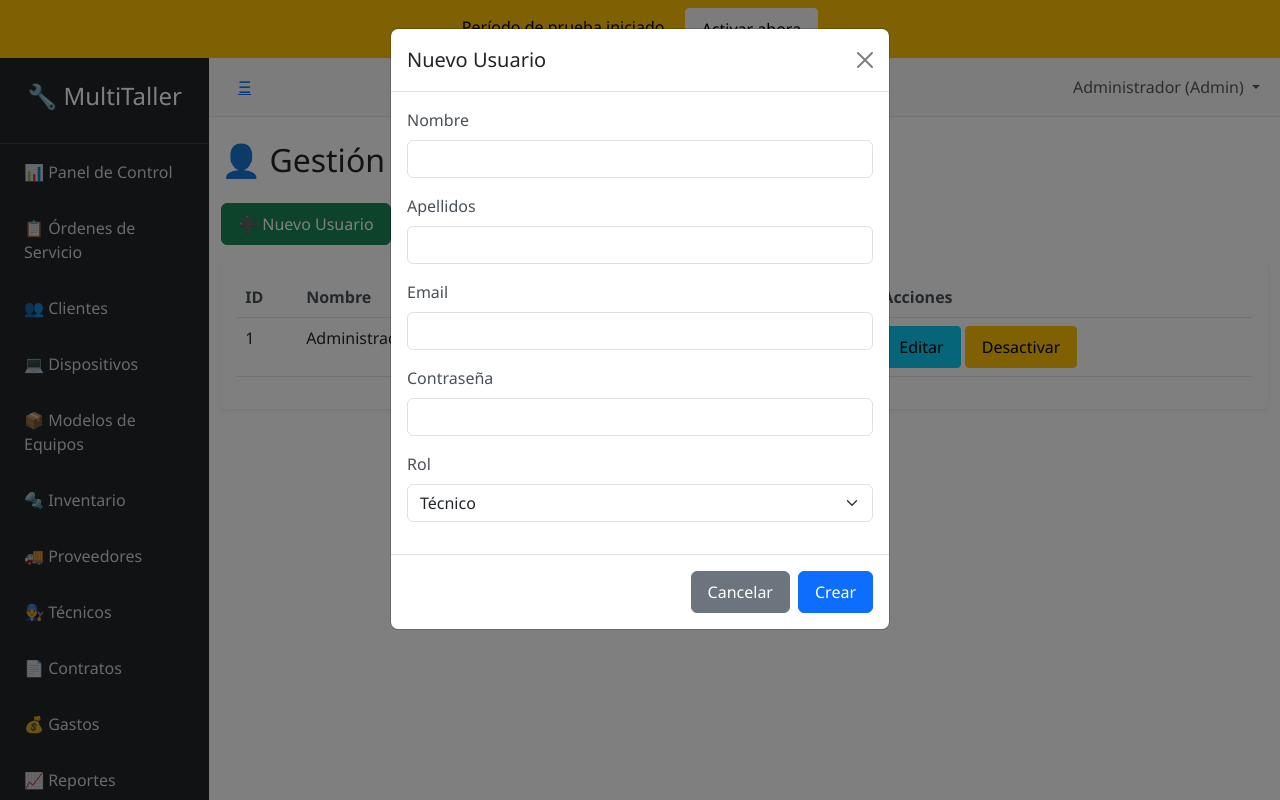
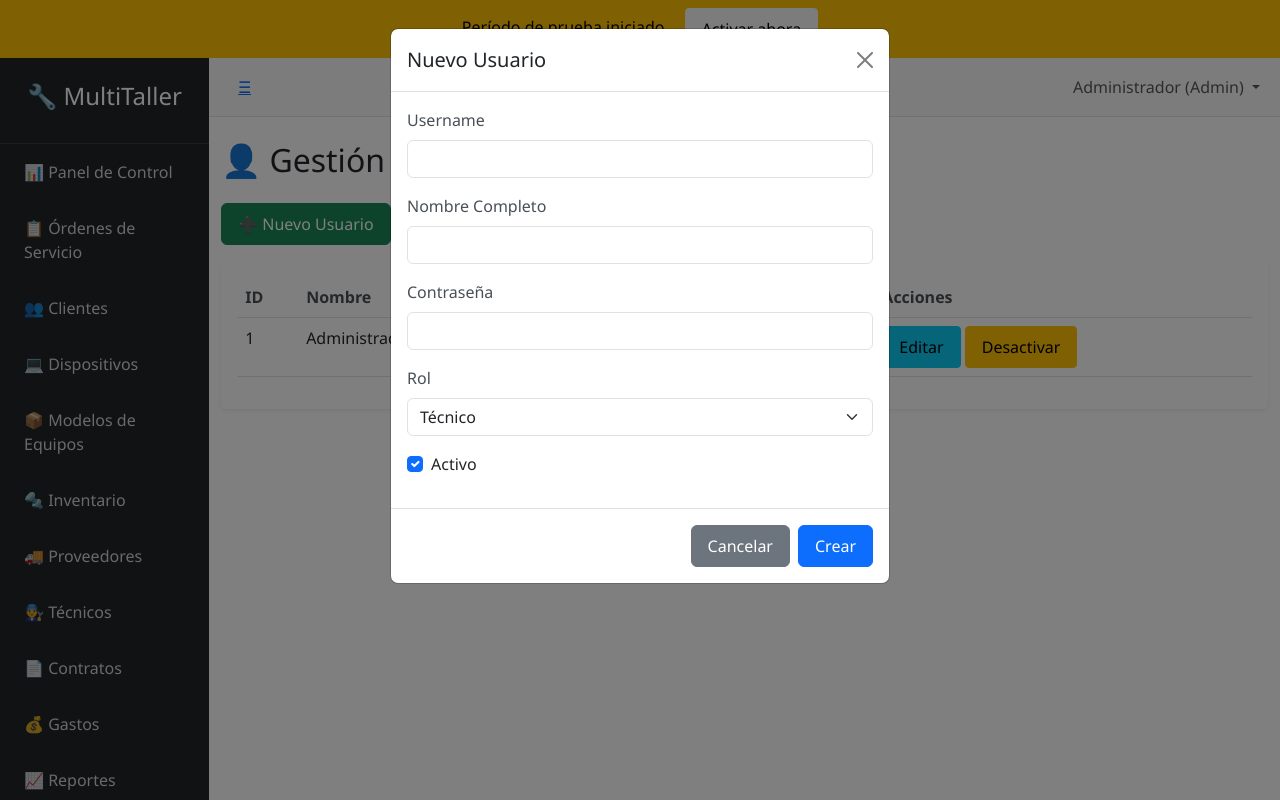
Before and after one commit to megakaos89/MultiTaller-Pro, a Flask app: page /usuarios in a window 1280 px wide, after a click on "➕ Nuevo Usuario". Run offline with Flask 3, Linux system fonts and the light colour scheme; a user stored in the database is signed in; data comes from the database, SQL or seed files in the repository; some libraries are stand-ins or nearby versions.

Commit message:
Fix user management form action endpoint error
- Updated usuarios.html template to correct form action from non-existent 'auth.crear_usuario' to existing 'auth.gestionar_usuarios' endpoint
- Modified modal form fields to match expected parameters in backend route handler
- Adjusted form input labels from separate names/apellidos/email to username/nombre_completo/password structure
- Ensured template properly integrates with existing authentication routes

The fix resolves the BuildError when accessing the users page by correcting the URL endpoint reference in the user creation modal form.

```diff
--- a/multitaller/templates/auth/usuarios.html
+++ b/multitaller/templates/auth/usuarios.html
@@ -65,23 +65,19 @@
 <div class="modal fade" id="modalNuevoUsuario" tabindex="-1">
     <div class="modal-dialog">
         <div class="modal-content">
-            <form method="POST" action="{{ url_for('auth.crear_usuario') }}">
+            <form method="POST" action="{{ url_for('auth.gestionar_usuarios') }}">
                 <div class="modal-header">
                     <h5 class="modal-title">Nuevo Usuario</h5>
                     <button type="button" class="btn-close" data-bs-dismiss="modal"></button>
                 </div>
                 <div class="modal-body">
                     <div class="mb-3">
-                        <label class="form-label">Nombre</label>
-                        <input type="text" class="form-control" name="nombres" required>
+                        <label class="form-label">Username</label>
+                        <input type="text" class="form-control" name="username" required>
                     </div>
                     <div class="mb-3">
-                        <label class="form-label">Apellidos</label>
-                        <input type="text" class="form-control" name="apellidos" required>
-                    </div>
-                    <div class="mb-3">
-                        <label class="form-label">Email</label>
-                        <input type="email" class="form-control" name="email" required>
+                        <label class="form-label">Nombre Completo</label>
+                        <input type="text" class="form-control" name="nombre_completo" required>
                     </div>
                     <div class="mb-3">
                         <label class="form-label">Contraseña</label>
@@ -94,6 +90,10 @@
                             <option value="admin">Administrador</option>
                         </select>
                     </div>
+                    <div class="mb-3 form-check">
+                        <input type="checkbox" class="form-check-input" name="activo" id="activo" checked>
+                        <label class="form-check-label" for="activo">Activo</label>
+                    </div>
                 </div>
                 <div class="modal-footer">
                     <button type="button" class="btn btn-secondary" data-bs-dismiss="modal">Cancelar</button>
```
Also changed, not shown: 1 other file.
